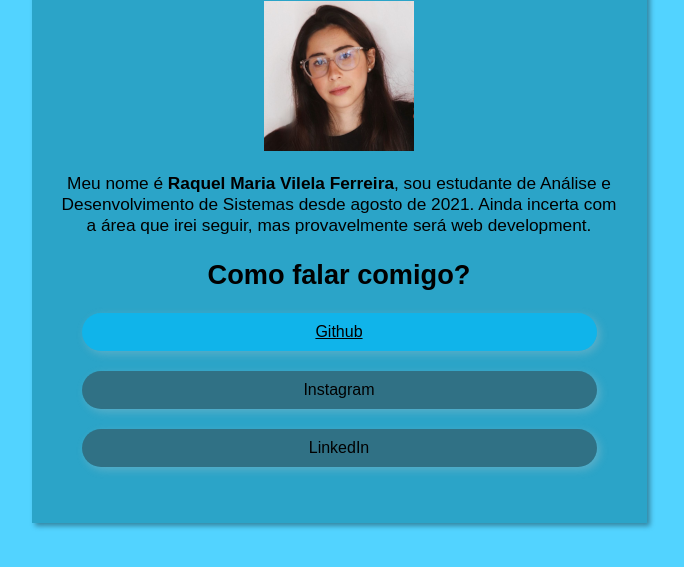
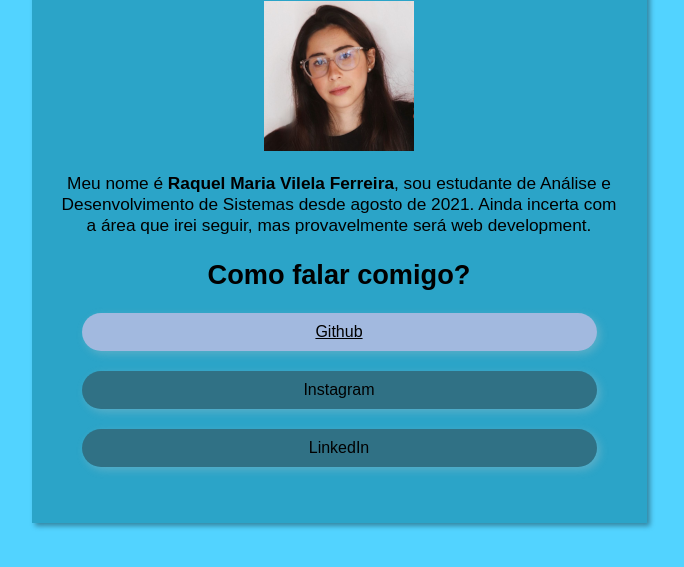
Before and after one commit to raquelvilela/raquel-vilela, a plain HTML site: page index.html in a window 1280 px wide. In both pictures the pointer is over the item "Github". Shown: the part 143-710 px from the top of the page, without its empty margins (301-985 px from the left). Drawn offline with Linux system fonts and the light colour scheme.

Commit message:
Update style.css

```diff
--- a/style.css
+++ b/style.css
@@ -99,7 +99,7 @@ li{
     text-decoration: none;
 }
 .redes:hover {
-    background-color: #00bfff9d;
+    background-color: #d3c3e8b4;
     text-decoration: underline;
 }
 
```
